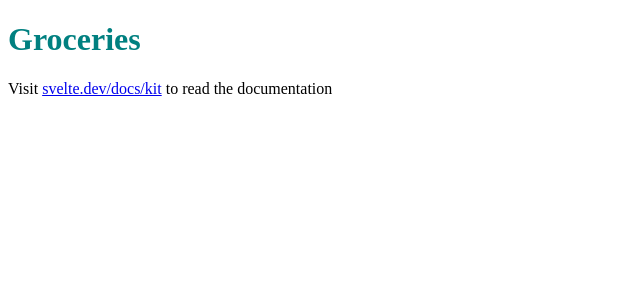
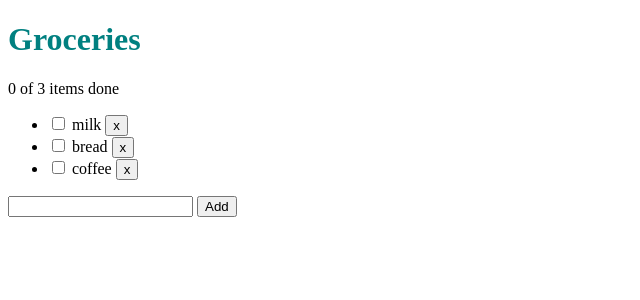
Before and after one commit to MrAldrin/list_app, a SvelteKit app in the folder frontend/: page / in a window 1280 px wide. Shown: the top 300 px of the page, without its empty margins (0-640 px from the left). Built offline with nearby package versions, Linux system fonts and the light colour scheme.

Commit message:
frontend - learning: practice page with items, state and ItemRow component

```diff
--- /dev/null
+++ b/frontend/src/lib/ItemRow.svelte
@@ -0,0 +1,9 @@
+<script lang="ts">
+	type Item = { id: string; name: string; done: boolean };
+	let { item, onremove }: { item: Item; onremove: () => void } = $props();
+</script>
+
+<li>
+	<input type="checkbox" bind:checked={item.done} />
+	{item.name}{item.naem} <button onclick={onremove}>x</button>
+</li>
--- a/frontend/src/routes/+page.svelte
+++ b/frontend/src/routes/+page.svelte
@@ -1,11 +1,45 @@
 <script lang="ts">
-let listName: string = 'Groceries';
+	import ItemRow from '#lib/ItemRow.svelte';
+
+	let listName: string = 'Groceries';
+	let items = $state([
+		{ id: '1', name: 'milk', done: false },
+		{ id: '2', name: 'bread', done: false },
+		{ id: '3', name: 'coffee', done: false }
+	]);
+	let itemCount = $derived(items.length);
+	let itemWord = $derived(itemCount === 1 ? 'item' : 'items');
+	let newName = $state('');
+	let doneCount = $derived(items.filter((item) => item.done).length);
+
+	function addItem() {
+		if (newName.trim() === '') return;
+		items.push({ id: crypto.randomUUID(), name: newName, done: false });
+		newName = '';
+	}
+
+	function removeItem(id: string) {
+		items = items.filter((item) => item.id !== id);
+	}
 </script>
 
 <h1>{listName}</h1>
-<p>Visit <a href="https://svelte.dev/docs/kit">svelte.dev/docs/kit</a> to read the documentation</p>
+<p>{doneCount} of {itemCount} {itemWord} done</p>
+{#if itemCount === 0}
+	<p>Nothing on the list yet</p>
+{:else}
+	<ul>
+		{#each items as item (item.id)}
+			<ItemRow {item} onremove={() => removeItem(item.id)} />
+		{/each}
+	</ul>
+{/if}
+
+<input bind:value={newName} />
+<button onclick={addItem}>Add</button>
 
 <style>
-h1{
-color: teal;}
+	h1 {
+		color: teal;
+	}
 </style>
```
